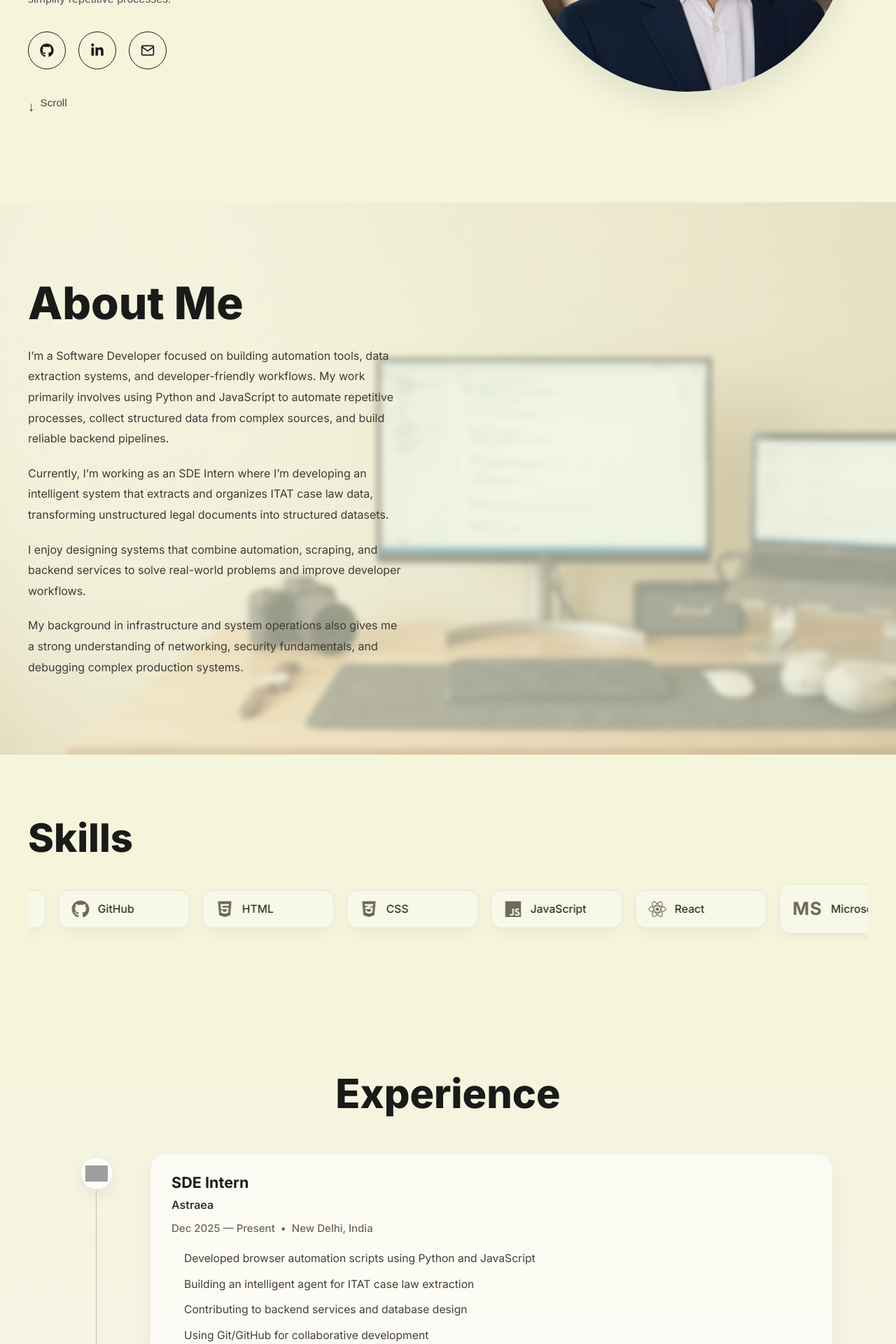
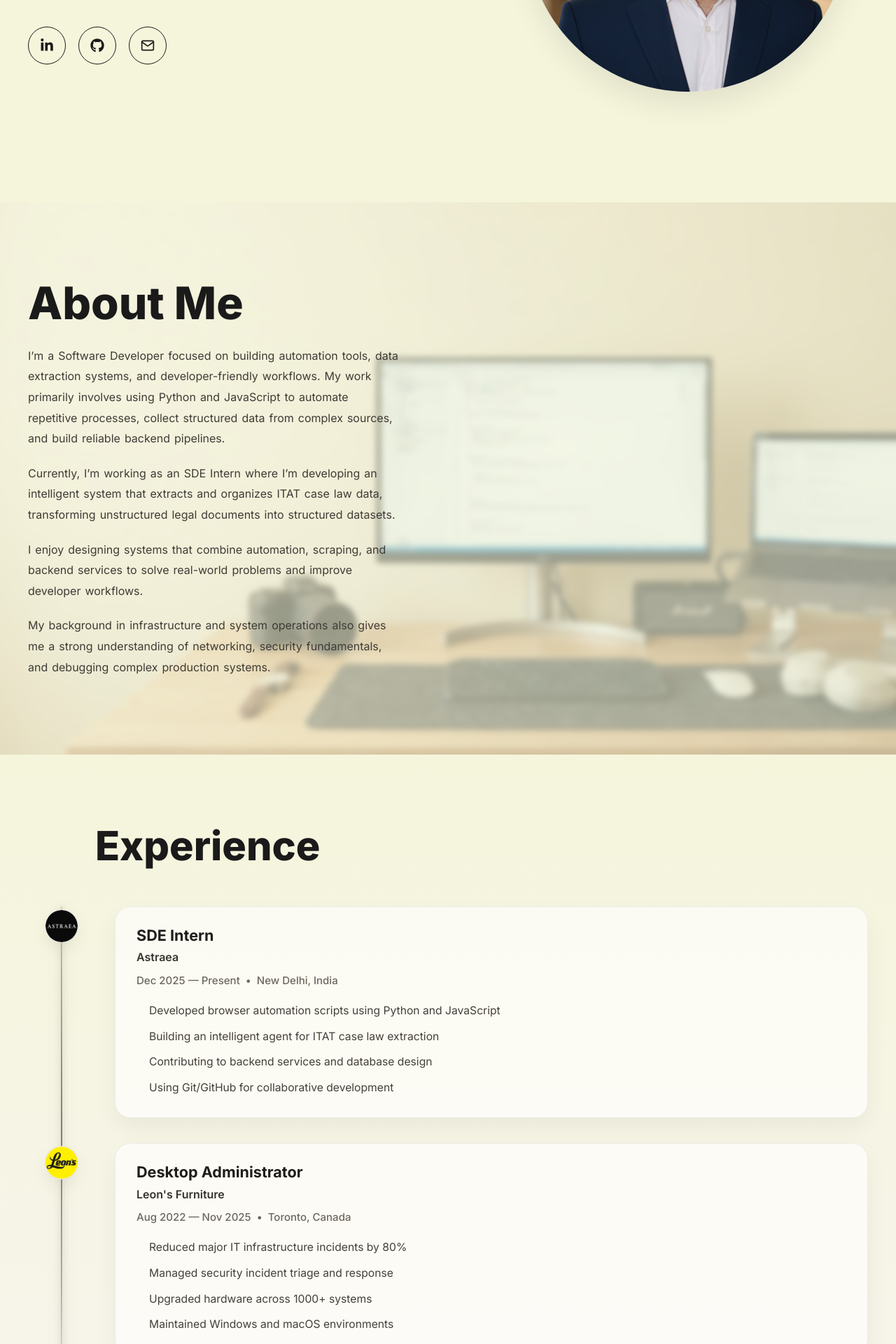
Before and after one commit to bunny-shinchan/react-portfolio, a React (Vite) app: page / in a window 1280 px wide. Shown: the part 600-2520 px from the top of the page at 70% size. Built offline with nearby package versions, Linux system fonts and the light colour scheme; grey boxes are pictures that could not be loaded.

Commit message:
feat: update About and Experience components with animations, add new logos, and enhance Navbar links

```diff
--- a/src/App.jsx
+++ b/src/App.jsx
@@ -14,8 +14,8 @@ function App() {
       <Navbar />
       <Hero />
       <About />
+      <Experience />
       <Skills />
-      <Experience />
       <Projects />
       <Contact />
       <Footer />
--- a/src/components/About/About.jsx
+++ b/src/components/About/About.jsx
@@ -1,5 +1,57 @@
 import './About.css';
 import aboutBackground from '../../assets/about-me-background.png';
+import { motion } from 'framer-motion';
+
+const paragraphVariants = {
+  hidden: {},
+  visible: {
+    transition: {
+      staggerChildren: 0.04
+    }
+  }
+};
+
+const wordVariants = {
+  hidden: {
+    opacity: 0,
+    y: 12,
+    filter: "blur(6px)"
+  },
+  visible: {
+    opacity: 1,
+    y: 0,
+    filter: "blur(0px)",
+    transition: {
+      duration: 0.45,
+      ease: "easeOut"
+    }
+  }
+};
+
+const RevealText = ({ text }) => {
+  return (
+    <motion.p
+      className="about-text"
+      variants={paragraphVariants}
+      initial="hidden"
+      whileInView="visible"
+      viewport={{ once: true, margin: "-100px" }}
+    >
+      {text.split(" ").map((word, index) => (
+        <motion.span
+          key={index}
+          variants={wordVariants}
+          style={{
+            display: "inline-block",
+            marginRight: "6px"
+          }}
+        >
+          {word}
+        </motion.span>
+      ))}
+    </motion.p>
+  );
+};
 
 const About = () => {
   return (
@@ -10,33 +62,25 @@ const About = () => {
     >
       <div className="about-container">
         <div className="about-content">
-          <h2 className="about-title">About Me</h2>
 
-          <p className="about-text">
-            I’m a Software Developer focused on building automation tools, data
-            extraction systems, and developer-friendly workflows. My work
-            primarily involves using Python and JavaScript to automate
-            repetitive processes, collect structured data from complex sources,
-            and build reliable backend pipelines.
-          </p>
+          <motion.h2
+            className="about-title"
+            initial={{ opacity: 0, y: 20 }}
+            whileInView={{ opacity: 1, y: 0 }}
+            transition={{ duration: 0.6 }}
+            viewport={{ once: true }}
+          >
+            About Me
+          </motion.h2>
 
-          <p className="about-text">
-            Currently, I’m working as an SDE Intern where I’m developing an
-            intelligent system that extracts and organizes ITAT case law data,
-            transforming unstructured legal documents into structured datasets.
-          </p>
+          <RevealText text="I’m a Software Developer focused on building automation tools, data extraction systems, and developer-friendly workflows. My work primarily involves using Python and JavaScript to automate repetitive processes, collect structured data from complex sources, and build reliable backend pipelines." />
 
-          <p className="about-text">
-            I enjoy designing systems that combine automation, scraping, and
-            backend services to solve real-world problems and improve developer
-            workflows.
-          </p>
+          <RevealText text="Currently, I’m working as an SDE Intern where I’m developing an intelligent system that extracts and organizes ITAT case law data, transforming unstructured legal documents into structured datasets." />
 
-          <p className="about-text">
-            My background in infrastructure and system operations also gives me
-            a strong understanding of networking, security fundamentals, and
-            debugging complex production systems.
-          </p>
+          <RevealText text="I enjoy designing systems that combine automation, scraping, and backend services to solve real-world problems and improve developer workflows." />
+
+          <RevealText text="My background in infrastructure and system operations also gives me a strong understanding of networking, security fundamentals, and debugging complex production systems." />
+
         </div>
       </div>
     </section>
--- a/src/components/Experience/Experience.css
+++ b/src/components/Experience/Experience.css
@@ -1,20 +1,48 @@
+.timeline-progress {
+  position: absolute;
+  top: 0;
+  left: 47px;
+  width: 2px;
+  height: 0%;
+  border-radius: 2px;
+
+  background: linear-gradient(
+    to bottom,
+    rgba(120, 114, 102, 0.2),
+    rgba(120, 114, 102, 0.9),
+    rgba(120, 114, 102, 0.2)
+  );
+
+  box-shadow:
+    0 0 8px rgba(120, 114, 102, 0.4),
+    0 0 18px rgba(120, 114, 102, 0.25);
+
+  transition: height 0.15s linear;
+}
+
 .experience-section {
   background: linear-gradient(180deg, #f5f5dc 0%, #f7f4eb 100%);
   color: #1a1a1a;
   padding: 100px 32px;
-  font-family: 'Inter', sans-serif;
+  font-family: "Inter", sans-serif;
   box-sizing: border-box;
 }
 
 .experience-container {
   width: 100%;
-  max-width: 1100px;
+  max-width: 1200px;
   margin: 0 auto;
 }
 
+.experience-header {
+  display: grid;
+  grid-template-columns: 96px minmax(0, 1fr);
+  margin-bottom: 56px;
+}
+
 .experience-title {
-  margin: 0 0 56px;
-  text-align: center;
+  grid-column: 2;
+  margin: 0;
   font-size: clamp(2.2rem, 5vw, 3.6rem);
   font-weight: 800;
   line-height: 1.05;
@@ -26,12 +54,13 @@
 }
 
 .experience-timeline::before {
-  content: '';
+  content: "";
   position: absolute;
   top: 0;
   bottom: 0;
   left: 47px;
   width: 1px;
+
   background: linear-gradient(
     180deg,
     rgba(120, 114, 102, 0.12) 0%,
@@ -47,11 +76,14 @@
   gap: 28px;
   align-items: start;
   margin-bottom: 36px;
+
   opacity: 0;
   transform: translateY(20px);
+
   transition:
     opacity 0.7s ease,
     transform 0.7s ease;
+
   transition-delay: var(--delay);
 }
 
@@ -76,41 +108,50 @@
   width: 46px;
   height: 46px;
   border-radius: 50%;
+
   background: #fcfbf6;
   border: 1px solid rgba(66, 62, 55, 0.12);
+
   box-shadow:
     0 10px 24px rgba(0, 0, 0, 0.06),
     inset 0 1px 0 rgba(255, 255, 255, 0.7);
+
   display: flex;
   align-items: center;
   justify-content: center;
+
   overflow: hidden;
+
   transition:
     transform 0.25s ease,
     box-shadow 0.25s ease;
+
   z-index: 1;
 }
 
 .experience-dot:hover {
   transform: scale(1.12);
+
   box-shadow:
     0 14px 28px rgba(0, 0, 0, 0.09),
     inset 0 1px 0 rgba(255, 255, 255, 0.8);
 }
 
 .experience-logo {
-  width: 68%;
-  height: 68%;
-  object-fit: contain;
-  display: block;
+  width: 100%;
+  height: 100%;
+  object-fit: cover;
+  border-radius: 50%;
 }
 
 .experience-logo-fallback {
   display: none;
   align-items: center;
   justify-content: center;
+
   width: 100%;
   height: 100%;
+
   font-size: 0.95rem;
   font-weight: 700;
   color: #4d483f;
@@ -120,8 +161,11 @@
   background: rgba(255, 255, 255, 0.62);
   border: 1px solid rgba(66, 62, 55, 0.08);
   border-radius: 22px;
+
   padding: 28px 30px;
+
   box-shadow: 0 14px 32px rgba(0, 0, 0, 0.05);
+
   transition:
     transform 0.25s ease,
     box-shadow 0.25s ease,
@@ -130,7 +174,9 @@
 
 .experience-card:hover {
   transform: translateY(-5px);
+
   background: rgba(255, 255, 255, 0.74);
+
   box-shadow: 0 18px 36px rgba(0, 0, 0, 0.08);
 }
 
@@ -140,24 +186,31 @@
 
 .experience-role {
   margin: 0 0 6px;
+
   font-size: 1.35rem;
   font-weight: 700;
   line-height: 1.2;
+
   color: #1f1d1a;
 }
 
 .experience-company {
   margin: 0 0 8px;
+
   font-size: 1rem;
   font-weight: 600;
+
   color: #37332d;
 }
 
 .experience-meta {
   margin: 0;
+
   font-size: 0.94rem;
   font-weight: 500;
+
   color: #6e685e;
+
   display: flex;
   flex-wrap: wrap;
   gap: 8px;
@@ -167,6 +220,7 @@
 .experience-points {
   margin: 0;
   padding-left: 18px;
+
   display: grid;
   gap: 10px;
 }
@@ -176,6 +230,8 @@
   line-height: 1.7;
   font-size: 0.98rem;
 }
+
+/* TABLET */
 
 @media (max-width: 768px) {
   .experience-section {
@@ -214,6 +270,8 @@
     font-size: 0.95rem;
   }
 }
+
+/* MOBILE */
 
 @media (max-width: 520px) {
   .experience-section {
--- a/src/components/Experience/Experience.jsx
+++ b/src/components/Experience/Experience.jsx
@@ -1,44 +1,47 @@
-import { useEffect, useRef, useState } from 'react';
-import './Experience.css';
+import { useEffect, useRef, useState } from "react";
+import astraeaLogo from "../../assets/astraea-logo.png";
+import leonsLogo from "../../assets/leons-logo.png";
+import "./Experience.css";
 
 const experiences = [
   {
-    company: 'Astraea',
-    role: 'SDE Intern',
-    date: 'Dec 2025 — Present',
-    location: 'New Delhi, India',
-    logo: '/assets/astraea-logo.png',
-    fallback: 'A',
+    company: "Astraea",
+    role: "SDE Intern",
+    date: "Dec 2025 — Present",
+    location: "New Delhi, India",
+    logo: astraeaLogo,
+    fallback: "A",
     points: [
-      'Developed browser automation scripts using Python and JavaScript',
-      'Building an intelligent agent for ITAT case law extraction',
-      'Contributing to backend services and database design',
-      'Using Git/GitHub for collaborative development',
+      "Developed browser automation scripts using Python and JavaScript",
+      "Building an intelligent agent for ITAT case law extraction",
+      "Contributing to backend services and database design",
+      "Using Git/GitHub for collaborative development",
     ],
   },
   {
     company: "Leon's Furniture",
-    role: 'Desktop Administrator',
-    date: 'Aug 2022 — Nov 2025',
-    location: 'Toronto, Canada',
-    logo: '/assets/leons-logo.png',
-    fallback: 'L',
+    role: "Desktop Administrator",
+    date: "Aug 2022 — Nov 2025",
+    location: "Toronto, Canada",
+    logo: leonsLogo,
+    fallback: "L",
     points: [
-      'Reduced major IT infrastructure incidents by 80%',
-      'Managed security incident triage and response',
-      'Upgraded hardware across 1000+ systems',
-      'Maintained Windows and macOS environments',
+      "Reduced major IT infrastructure incidents by 80%",
+      "Managed security incident triage and response",
+      "Upgraded hardware across 1000+ systems",
+      "Maintained Windows and macOS environments",
     ],
   },
 ];
 
 const Experience = () => {
   const sectionRef = useRef(null);
+  const progressRef = useRef(null);
   const [isVisible, setIsVisible] = useState(false);
 
+  // Scroll reveal animation
   useEffect(() => {
     const node = sectionRef.current;
-    if (!node) return;
 
     const observer = new IntersectionObserver(
       ([entry]) => {
@@ -50,22 +53,51 @@ const Experience = () => {
       { threshold: 0.2 }
     );
 
-    observer.observe(node);
+    if (node) observer.observe(node);
 
     return () => observer.disconnect();
+  }, []);
+
+  // Timeline glow progress animation
+  useEffect(() => {
+    const handleScroll = () => {
+      const section = sectionRef.current;
+      const progress = progressRef.current;
+
+      if (!section || !progress) return;
+
+      const rect = section.getBoundingClientRect();
+      const windowHeight = window.innerHeight;
+
+      const total = rect.height;
+      const visible = windowHeight - rect.top;
+
+      const percent = Math.max(0, Math.min(visible / total, 1));
+
+      progress.style.height = `${percent * 100}%`;
+    };
+
+    window.addEventListener("scroll", handleScroll);
+
+    return () => window.removeEventListener("scroll", handleScroll);
   }, []);
 
   return (
     <section className="experience-section" id="experience" ref={sectionRef}>
       <div className="experience-container">
-        <h2 className="experience-title">Experience</h2>
+        <div className="experience-header">
+          <h2 className="experience-title">Experience</h2>
+        </div>
 
-        <div className="experience-timeline">
+        <div className={`experience-timeline ${isVisible ? "is-visible" : ""}`}>
+          {/* glowing scroll progress line */}
+          <div className="timeline-progress" ref={progressRef}></div>
+
           {experiences.map((item, index) => (
             <article
               key={`${item.company}-${item.role}`}
-              className={`experience-item ${isVisible ? 'is-visible' : ''}`}
-              style={{ '--delay': `${index * 120}ms` }}
+              className={`experience-item ${isVisible ? "is-visible" : ""}`}
+              style={{ "--delay": `${index * 140}ms` }}
             >
               <div className="experience-rail">
                 <div className="experience-dot" aria-hidden="true">
@@ -74,9 +106,10 @@ const Experience = () => {
                     alt={`${item.company} logo`}
                     className="experience-logo"
                     onError={(event) => {
-                      event.currentTarget.style.display = 'none';
-                      const fallback = event.currentTarget.nextElementSibling;
-                      if (fallback) fallback.style.display = 'flex';
+                      event.currentTarget.style.display = "none";
+                      const fallback =
+                        event.currentTarget.nextElementSibling;
+                      if (fallback) fallback.style.display = "flex";
                     }}
                   />
                   <span className="experience-logo-fallback">
--- a/src/components/Hero/Hero.css
+++ b/src/components/Hero/Hero.css
@@ -49,7 +49,6 @@
   color: #333;
   margin-bottom: 12px;
 }
-
 .hero-tags {
   font-size: 1rem;
   font-weight: 500;
@@ -84,6 +83,7 @@
   background-color: transparent;
   font-size: 1.25rem;
   transition: all 0.25s ease;
+  cursor: pointer;
 }
 
 .hero-social-link:hover {
@@ -91,6 +91,13 @@
   color: #f5f5dc;
   transform: translateY(-2px);
 }
+
+/* .hero-image {
+  width: 100%;
+  height: 100%;
+  object-fit: cover;
+  object-position: center;
+} */
 
 .hero-image {
   width: 100%;
@@ -183,10 +190,6 @@
     order: 2;
   }
 
-  .hero-title {
-    font-size: clamp(2.3rem, 10vw, 3.6rem);
-  }
-
   .hero-description {
     max-width: 100%;
   }
--- a/src/components/Hero/Hero.jsx
+++ b/src/components/Hero/Hero.jsx
@@ -2,7 +2,7 @@ import './Hero.css';
 import { FaGithub, FaLinkedinIn } from 'react-icons/fa';
 import { FiMail } from 'react-icons/fi';
 import { motion } from 'framer-motion';
-import profileImage from '../../assets/profile.jpg';
+import profileImage from '../../assets/profile.png';
 
 const textContainerVariants = {
   hidden: {},
@@ -61,33 +61,18 @@ const Hero = () => {
             Sudhanshu
           </motion.h1>
 
-          <motion.p className="hero-title" variants={fadeUpVariants}>
-            Software Development Engineer
-          </motion.p>
-
           <motion.p className="hero-tags" variants={fadeUpVariants}>
-            SDE Intern @ Astraea | Python • JavaScript • Automation
+            SDE Intern @ Astraea | Python • SQL • Web Scraping • Data Analysis
           </motion.p>
 
           <motion.p className="hero-description" variants={fadeUpVariants}>
-            I design and build automation systems that streamline complex
-            workflows and transform unstructured data into structured insights.
-            My work focuses on web scraping, intelligent data extraction, and
-            building scalable tools that simplify repetitive processes.
+            I build Python tools that automate data collection and processing
+            workflows. My work focuses on web scraping, data extraction, and
+            building pipelines that transform unstructured information into
+            structured datasets for analysis and insights.
           </motion.p>
 
           <motion.div className="hero-socials" variants={fadeUpVariants}>
-            <motion.a
-              href="https://github.com/bunny-shinchan"
-              target="_blank"
-              rel="noreferrer"
-              className="hero-social-link"
-              aria-label="GitHub"
-              whileHover={{ scale: 1.2 }}
-              transition={{ duration: 0.2, ease: 'easeOut' }}
-            >
-              <FaGithub />
-            </motion.a>
 
             <motion.a
               href="https://www.linkedin.com/in/vermsudh/"
@@ -102,6 +87,18 @@ const Hero = () => {
             </motion.a>
 
             <motion.a
+              href="https://github.com/bunny-shinchan"
+              target="_blank"
+              rel="noreferrer"
+              className="hero-social-link"
+              aria-label="GitHub"
+              whileHover={{ scale: 1.2 }}
+              transition={{ duration: 0.2, ease: 'easeOut' }}
+            >
+              <FaGithub />
+            </motion.a>
+
+            <motion.a
               href="mailto:vermsudh@gmail.com"
               className="hero-social-link"
               aria-label="Email"
@@ -112,20 +109,6 @@ const Hero = () => {
             </motion.a>
           </motion.div>
 
-          <motion.a
-            href="#about"
-            className="hero-scroll"
-            variants={fadeUpVariants}
-          >
-            <motion.span
-              className="hero-scroll-arrow"
-              animate={{ y: [0, 8, 0] }}
-              transition={{ duration: 1.8, repeat: Infinity, ease: 'easeInOut' }}
-            >
-              ↓
-            </motion.span>
-            <span>Scroll</span>
-          </motion.a>
         </motion.div>
 
         <motion.div
--- a/src/components/Navbar/Navbar.jsx
+++ b/src/components/Navbar/Navbar.jsx
@@ -11,8 +11,8 @@ const Navbar = () => {
 
         <div className="navbar-links">
           <a href="#about">About</a>
+          <a href="#experience">Experience</a>
           <a href="#skills">Skills</a>
-          <a href="#experience">Experience</a>
           <a href="#projects">Projects</a>
           <a href="#contact">Contact</a>
         </div>
```
Also changed, not shown: src/assets/leons-logo.png (added), src/assets/profile.png (added).
